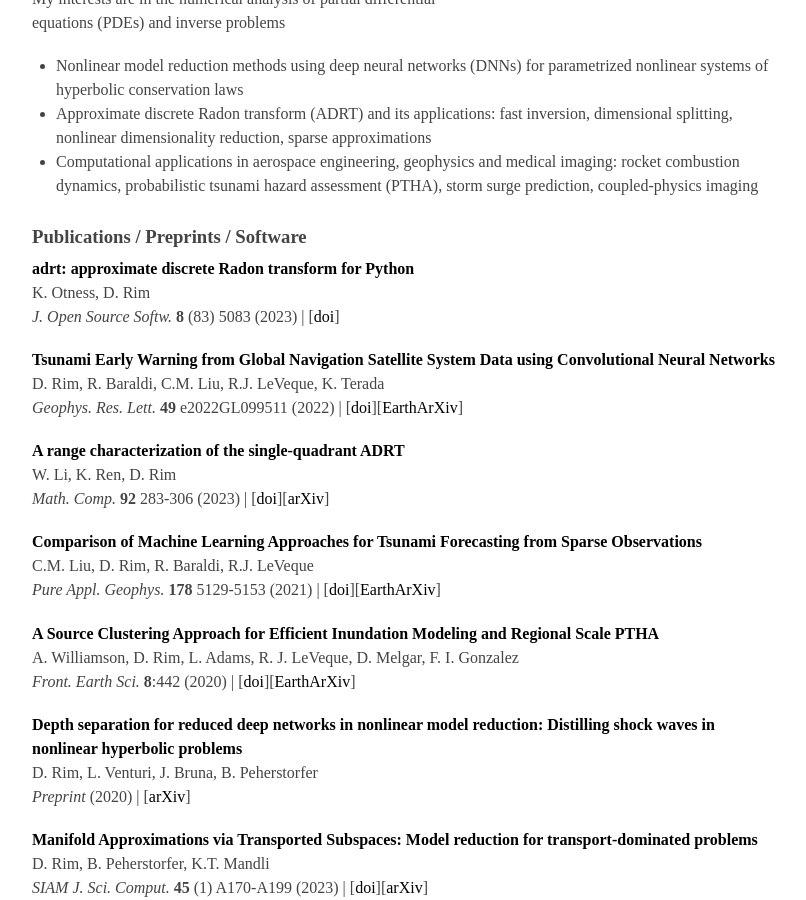
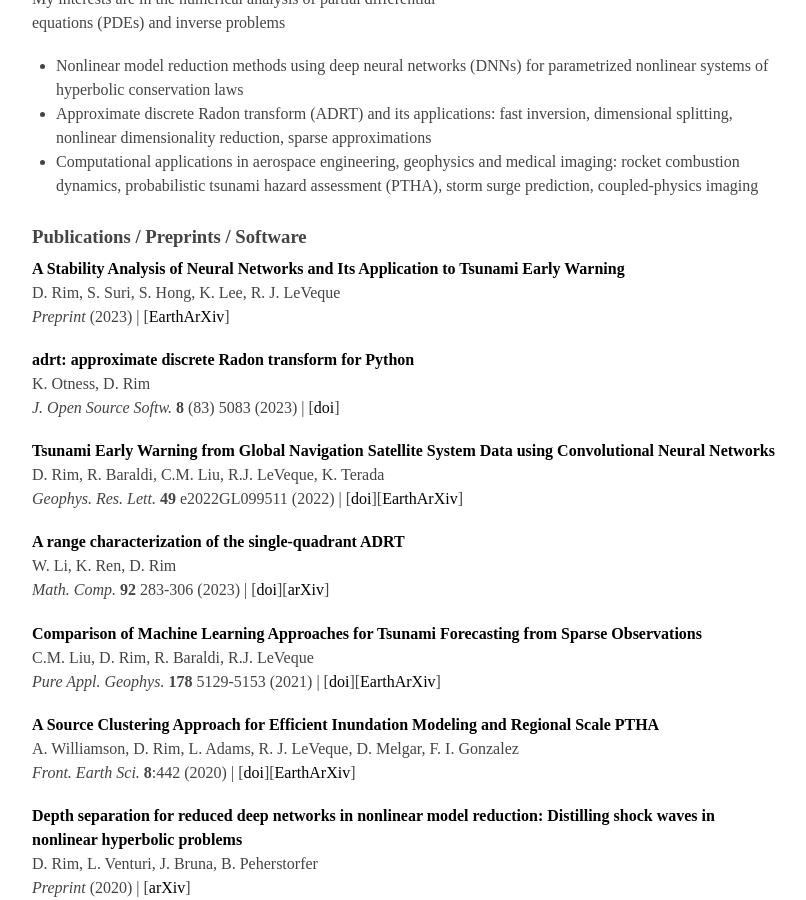
Before and after one commit to dsrim/dsrim.github.io, a Jekyll site: the page built from index.md, in a window 1280 px wide and 900 px high, scrolled down 418 px. Shown: the whole window, without its empty margins (232-1038 px from the left). Built offline with Jekyll 4.4.1, drawn with Linux system fonts in a browser that asks for light colours.

Commit message:
add new preprint

```diff
--- a/index.md
+++ b/index.md
@@ -57,6 +57,9 @@ people:
     - name:     "Kui Ren"
       webpage:  "http://www.columbia.edu/~kr2002"
 
+    - name:     "Sanah Suri"
+      webpage:  "https://math.wustl.edu/people/sanah-suri"
+
     - name:     "Kenjiro Terada"
       webpage:  "http://www.cae.civil.tohoku.ac.jp/profile/terada/en/"
 
@@ -79,9 +82,14 @@ people:
       webpage:  "https://cos.gatech.edu/news/amy-williamson-phd-earth-and-atmospheric-sciences"
 
 pubs:
+    - title:    "A Stability Analysis of Neural Networks and Its Application to Tsunami Early Warning"
+      author:   "D. Rim, S. Suri, S. Hong, K. Lee, R. J. LeVeque"
+      journal:  "Preprint"
+      earxiv:      "https://doi.org/10.31223/X5D954"
+      year:     "2023"
+
     - title:    "adrt: approximate discrete Radon transform for Python"
       author:   "K. Otness, D. Rim"
-      journal:  "Submitted"
       journal:  "J. Open Source Softw."
       numbers: "**8** (83) 5083"
       doi:      "https://doi.org/10.21105/joss.05083"
```
Also changed, not shown: 1 other file.
